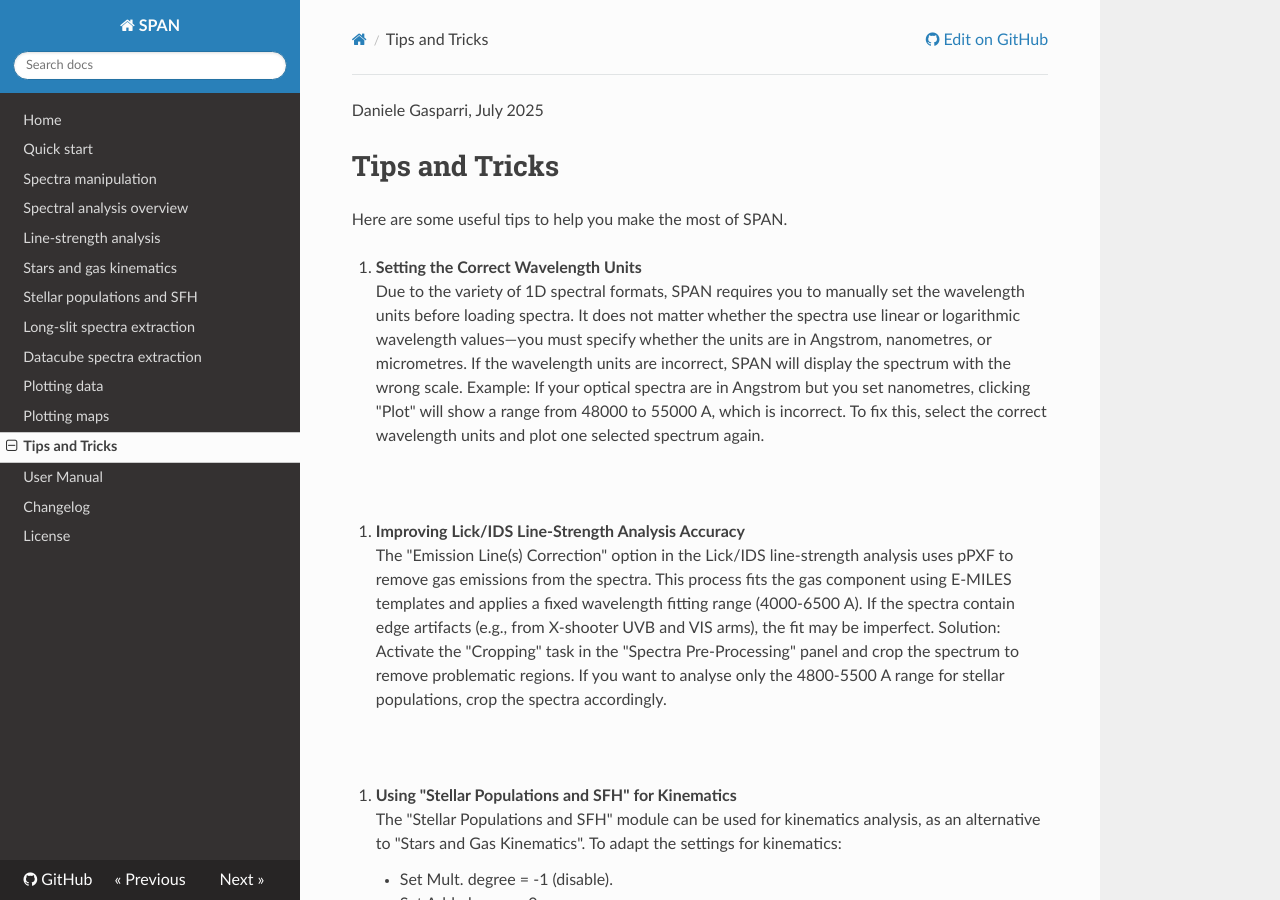
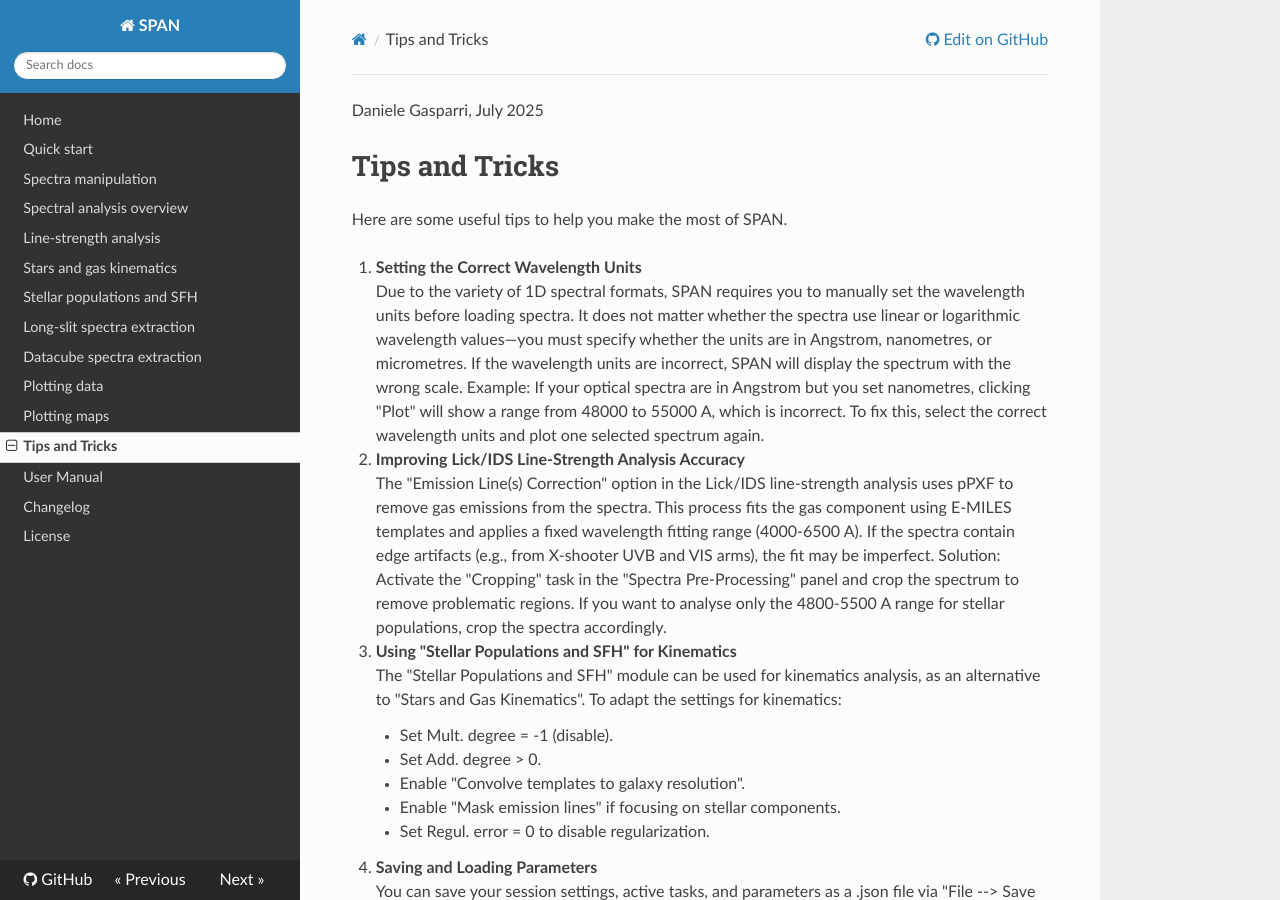
Before and after one commit to danielegasparri/span-gui, an MkDocs documentation site: the page built from docs/tips_and_tricks.md, in a window 1280 px wide and 900 px high. Built offline with MkDocs 1.6.1, drawn with Linux system fonts in a browser that asks for light colours; nearby versions of some CDN libraries.

Commit message:
Add files via upload

```diff
--- a/docs/tips_and_tricks.md
+++ b/docs/tips_and_tricks.md
@@ -12,13 +12,11 @@ If the wavelength units are incorrect, SPAN will display the spectrum with the w
 Example: If your optical spectra are in Angstrom but you set nanometres, clicking "Plot" will show a range from 48000 to 55000 A, which is incorrect.
 To fix this, select the correct wavelength units and plot one selected spectrum again.
 
-&nbsp;
 
 2. **Improving Lick/IDS Line-Strength Analysis Accuracy**
 The "Emission Line(s) Correction" option in the Lick/IDS line-strength analysis uses pPXF to remove gas emissions from the spectra. This process fits the gas component using E-MILES templates and applies a fixed wavelength fitting range (4000-6500 A). If the spectra contain edge artifacts (e.g., from X-shooter UVB and VIS arms), the fit may be imperfect.
 Solution: Activate the "Cropping" task in the "Spectra Pre-Processing" panel and crop the spectrum to remove problematic regions. If you want to analyse only the 4800-5500 A range for stellar populations, crop the spectra accordingly.
 
-&nbsp;
 
 3. **Using "Stellar Populations and SFH" for Kinematics**
 The "Stellar Populations and SFH" module can be used for kinematics analysis, as an alternative to "Stars and Gas Kinematics". To adapt the settings for kinematics:
@@ -29,29 +27,24 @@ The "Stellar Populations and SFH" module can be used for kinematics analysis, as
     - Set Regul. error = 0 to disable regularization.
 
 
-
 4. **Saving and Loading Parameters**
 You can save your session settings, active tasks, and parameters as a .json file via "File --> Save Parameters...".
 If you prefer to always load custom default parameters instead of SPAN's defaults, save your parameters via "File --> Save Parameters..." and overwrite "default_settings.json" in the "system_files" subfolder.
 
-&nbsp;
 
 5. **Managing Spectra Lists and File Organisation**
 Spectra loaded into SPAN are organised via a spectra list, generated using the "Generate Spectra List containing 1D spectra" button. Spectra files can be stored anywhere on your computer. The spectra list may also contain non-spectral files (e.g., documentation .txt files); SPAN will automatically ignore invalid files when loading the spectra list.
 If your spectra folder contains subdirectories, SPAN will scan all subfolders for valid spectra. Use this feature carefully, as it may include unintended files.
 
-&nbsp;
 
 6. **Managing SPAN Results and Directories**
 SPAN stores results in the "SPAN_results" directory. The location of this directory must be decided by you the first time SPAN is run. You can move or delete its contents at any time, but it is recommended to do so only when SPAN is not running.
 If SPAN detects missing directories upon startup, it will automatically recreate them.
 
-&nbsp;
 
 7. **Ensuring Correct Spectral Resolution**
 When using template-based spectral analysis (e.g., SFH or kinematics), ensure that the spectral resolution of your dataset is lower than that of the templates. If your spectra have higher resolution than the templates, use the "Degrade Resolution" task in the "Spectra Manipulation" panel to match the resolution of your spectra to the templates you want to use.
 
-&nbsp;
 
 8. **Handling High-Redshift Spectra (z > 0.01)**
 You have two options for handling redshifted spectra:
@@ -60,7 +53,6 @@ You have two options for handling redshifted spectra:
 **Important:**
 When de-redshifting spectra, the corrected spectral resolution is FWHM_gal/(1 + z). If spectra are not de-redshifted, SPAN will automatically adjust the resolution in kinematics and stellar population analyses.
 
-&nbsp;
 
 9. **Key Considerations for pPXF and Lick/IDS Analysis**
 When performing kinematics or line-strength index analysis with pPXF, the resolution of the templates must be higher (i.e., lower FWHM) than the resolution of the spectra.
@@ -68,32 +60,27 @@ If this is not the case, degrade the resolution using "Degrade Resolution" in th
 The Lick/IDS index analysis uses a pre-loaded subset of E-MILES templates (Padova isochrones, FWHM = 2.51 A).
 If your spectra have higher resolution (FWHM_spec < 2.51 A), degrade the spectra to at least 2.51 A before fitting.
 
-&nbsp;
 
 10. **Using sMILES Templates for Stellar Populations and SFH**
 The sMILES SSP templates included in SPAN are a subset of the full library, using a Salpeter unimodal IMF.
 They are the only semi-empirical SSPs that sample a wide range of alpha/Fe values.
 You can replace the content of the "sMILES_afeh" folder with a different sMILES SSP dataset (e.g., using a different IMF) and work with ani sMILES template.
 
-&nbsp;
 
 11. **Processing Spectra with Different Redshifts**
 If your dataset contains spectra with different redshifts (Delta(z) > 0.002) and you wish to use "Process All", you must first de-redshift them.
 Use "Doppler/z Correction" --> "I have a file" In the "Spectra Manipulation" panel to apply individual redshifts.
 This ensures that all spectra are in the rest frame before spectral analysis.
 
-&nbsp;
 
 12. **Handling High-Emission Line Galaxies**
 If analysing spectra with strong emission lines (i.e. with high star formation), using E-MILES or X-Shooter SSP templates may produce an artificially young and metal-poor population.
 If this occurs, use the FSPS library, which includes SSPs as young as 1 Myr (compared to 30-60 Myr in E-MILES and X-Shooter).
 
-&nbsp;
 
 13. **Speeding Up Spectral Analysis**
 Cropping spectra to include only the wavelength regions of interest can significantly speed up spectral analysis.
 
-&nbsp;
 
 14. **Stellar populations with Lick/IDS indices**
 The determination of the stellar parameters with the Lick/IDS indices and the GPR method uses predictive machine-learning models and the scikit-learn module. The default models stored in the system_files folder have been trained with the scikit-learn 1.4.2 version. If you are using different version for this library, the predictions may be inaccurate and a warning is issued in the output window. In this case you should delete the trained models stored in the system_files folder (the files have the .pkl extension) and run again SPAN. If the Lick/IDS task with GPR stellar parameters determination does not find the trained models, it will create again the first time is executed, using the scikit-learn version you have installed. This will require a little time, but then you can use these new trained models until you change the version of the scikit-learn module. You should perform this operation when compiling the source code for Android systems using the Pydroid3 app, since the latest compatible version of the scikit-learn module is 1.3.0.
```
Also changed, not shown: docs/index.md (+3 -6 lines).
